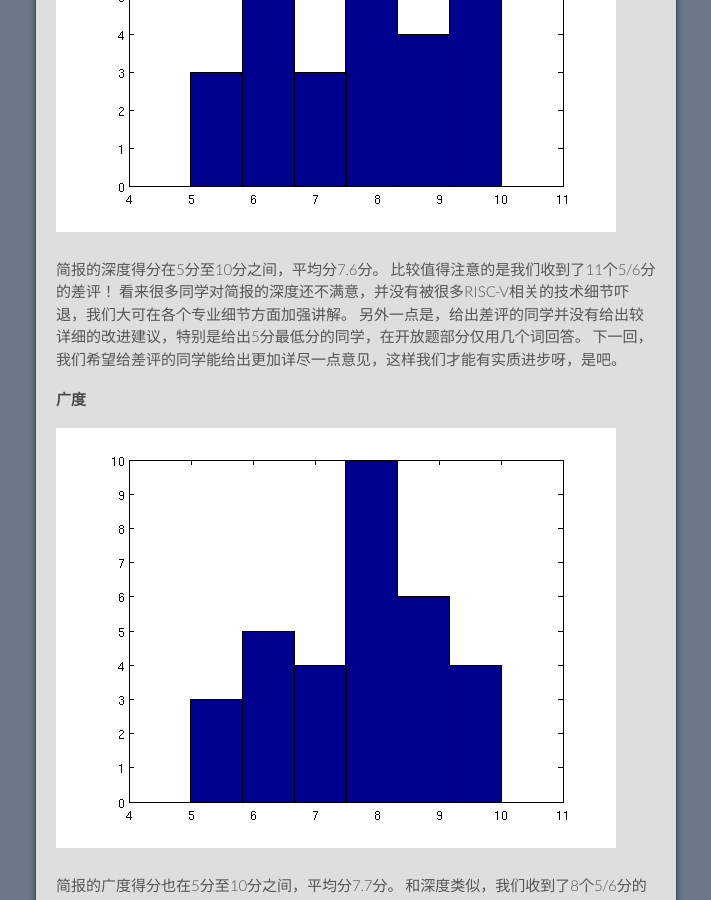
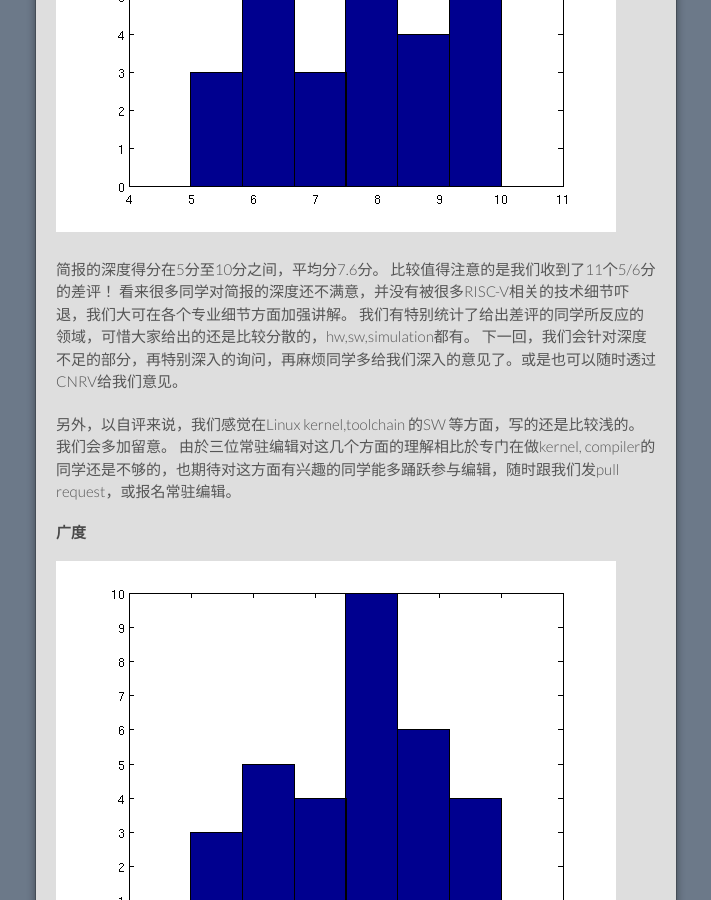
Before and after one commit to cnrv/home, a Jekyll site: the page built from bi-week-rpts/2017-10-12-questionaire.md, in a window 1280 px wide and 900 px high, scrolled down 701 px. Shown: the whole window, without its empty margins (284-995 px from the left). Built offline with Jekyll 4.4.1, drawn with Linux system fonts in a browser that asks for light colours; Markdown is read by kramdown in place of the engine named in the settings; comment, search, counter and statistics services are not loaded; our own code applies the rules of GitHub Pages for plain Markdown files.

Commit message:
嘗試針對深度做個修改

```diff
--- a/bi-week-rpts/2017-10-12-questionaire.md
+++ b/bi-week-rpts/2017-10-12-questionaire.md
@@ -22,8 +22,12 @@ layout: default
 简报的深度得分在5分至10分之间，平均分7.6分。
 比较值得注意的是我们收到了11个5/6分的差评！
 看来很多同学对简报的深度还不满意，并没有被很多RISC-V相关的技术细节吓退，我们大可在各个专业细节方面加强讲解。
-另外一点是，给出差评的同学并没有给出较详细的改进建议，特别是给出5分最低分的同学，在开放题部分仅用几个词回答。
-下一回，我们希望给差评的同学能给出更加详尽一点意见，这样我们才能有实质进步呀，是吧。
+我们有特别统计了给出差评的同学所反应的领域，可惜大家给出的还是比较分散的，hw,sw,simulation都有。
+下一回，我们会针对深度不足的部分，再特别深入的询问，再麻烦同学多给我们深入的意见了。或是也可以随时透过CNRV给我们意见。
+
+另外，以自评来说，我们感觉在Linux kernel,toolchain 的SW 等方面，写的还是比较浅的。我们会多加留意。
+由於三位常驻编辑对这几个方面的理解相比於专门在做kernel, compiler的同学还是不够的，也期待对这方面有兴趣的同学能多踊跃参与编辑，随时跟我们发pull request，或报名常驻编辑。
+
 
 #### 广度
 
```
